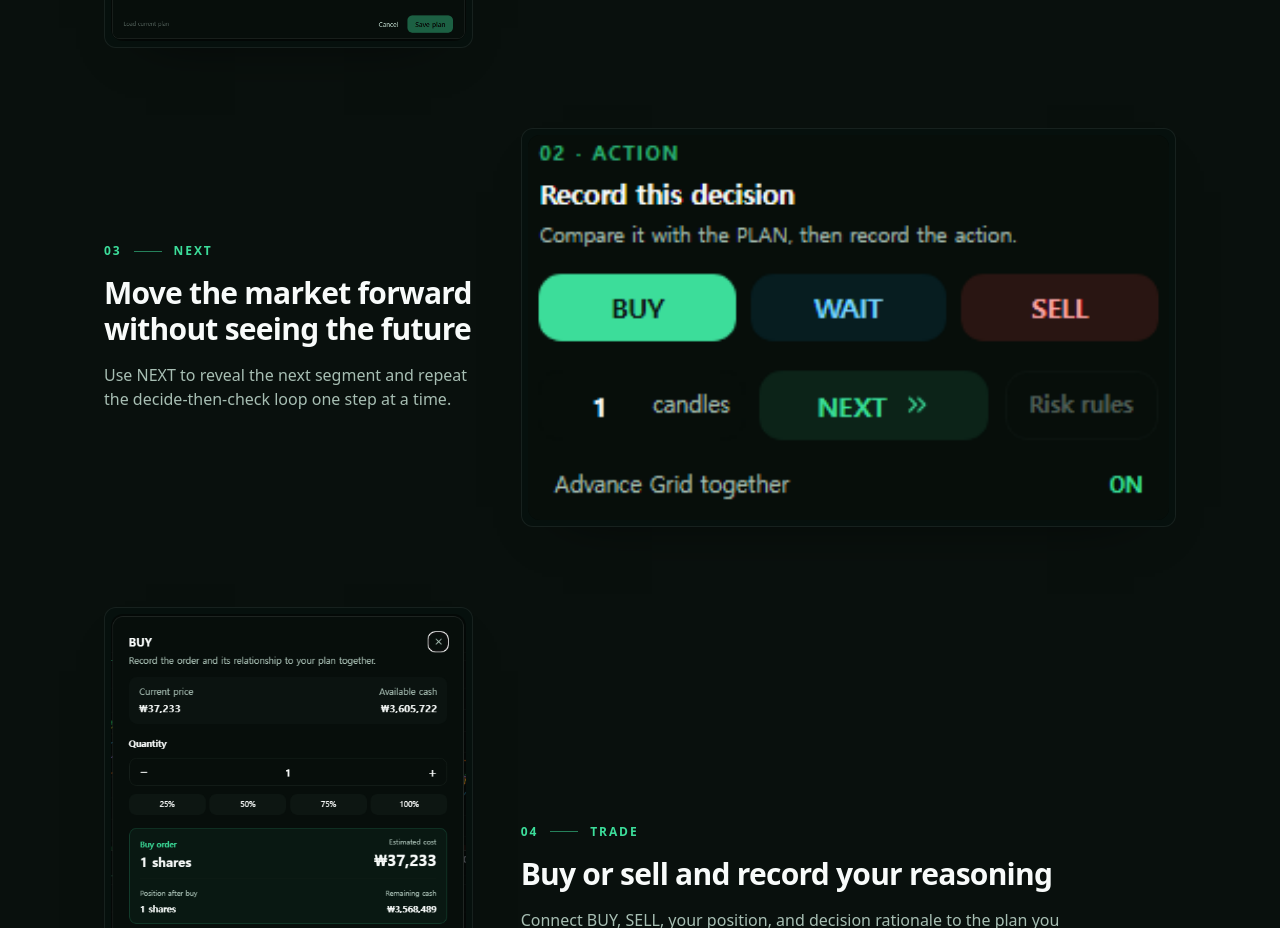
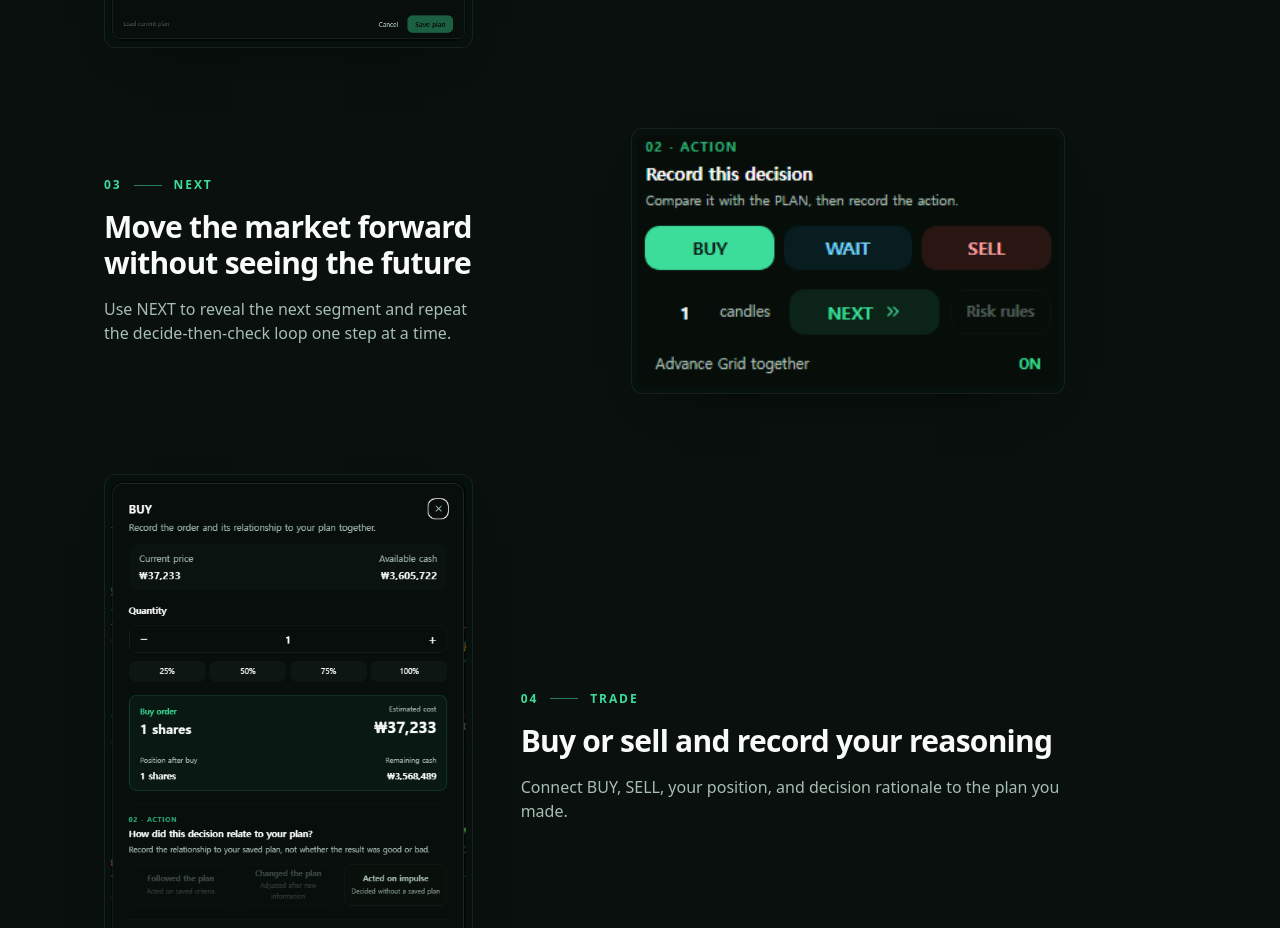
Before and after one commit to gold-su/TradeNova-front, a React (Vite) app in the folder tradenova-frontend/: page / in a window 1280 px wide. Shown: the part 2620-3548 px from the top of the page. Built offline with nearby package versions, Linux system fonts and the light colour scheme; no server answers.

Commit message:
style: balance NEXT preview at 420px display width

```diff
--- a/tradenova-frontend/src/components/landing/ProductWalkthrough.tsx
+++ b/tradenova-frontend/src/components/landing/ProductWalkthrough.tsx
@@ -21,7 +21,7 @@ const englishScreenshots = {
   workspace: { src: trainingWorkspace, width: 1920, height: 910 },
   blind: { src: blindChart, width: 1330, height: 716 },
   plan: { src: scenarioPlan, width: 679, height: 743 },
-  next: { src: nextProgress, width: 305, height: 183, displayWidth: 720 },
+  next: { src: nextProgress, width: 305, height: 183, displayWidth: 420 },
   trade: { src: tradeExecution, width: 491, height: 764 },
   review: { src: aiReview, width: 593, height: 705 },
 } as const;
```
